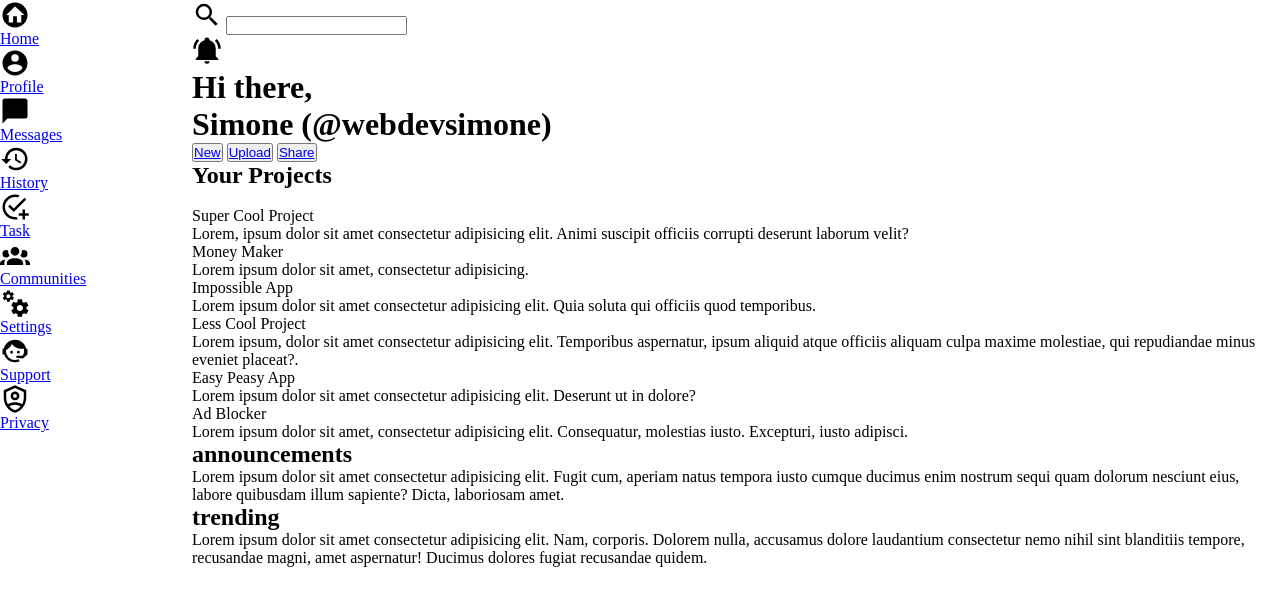
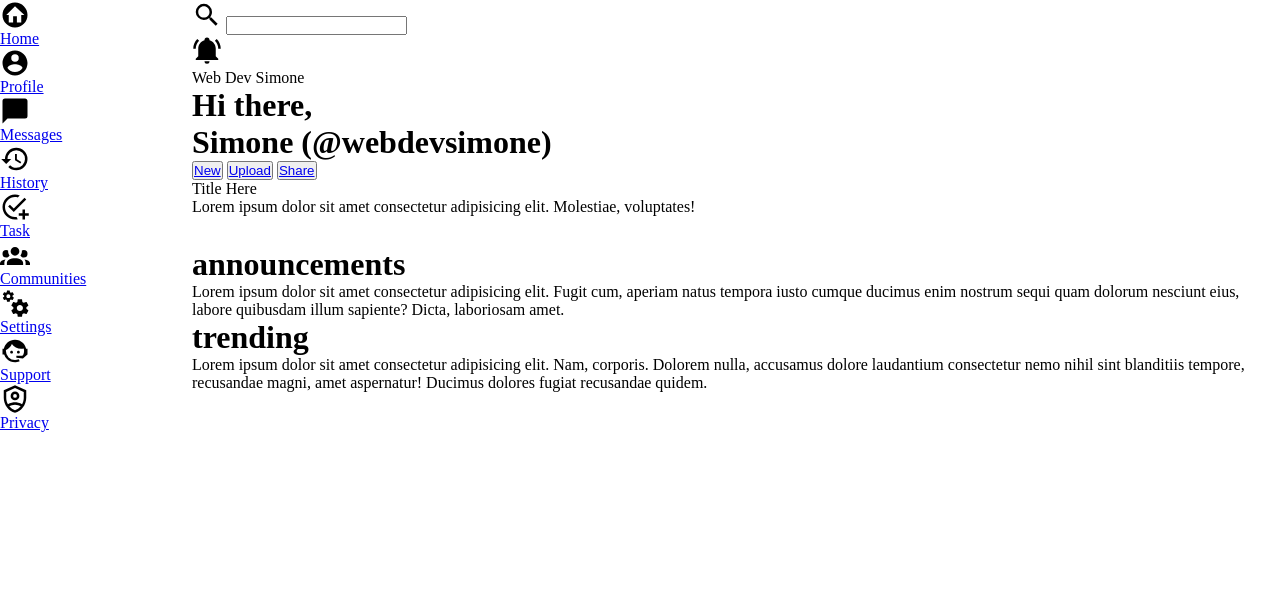
Before and after one commit to simoneintech/dashboard-project, a plain HTML site: page index.html in a window 1280 px wide. Drawn offline with Linux system fonts and the light colour scheme.

Commit message:
fixing card section

```diff
--- a/index.html
+++ b/index.html
@@ -36,11 +36,15 @@
         <div class="headersearch">
           <img src="icons/magnify.svg" alt="" class="dashboardIcons">
           <input type="text" name="search" class="searchBar" autocomplete="off">
+          </div>
           <div class="account">
             <div class="menuIcon">
                 <img src="icons/bell-ring.svg" alt="" class="dashboardIcons">
             </div>
-          </div>
+            <div class="gh-avatar"></div>
+            <p class="username">Web Dev Simone</p>
+    </div>
+    <div class="bottom-nav">
           <h1 class="headerWelcome">Hi there,</h1>
           <h1 class="headerName">Simone (@webdevsimone)</h1>
           <button class="btn">
@@ -54,20 +58,22 @@
           </button>
         </div>
       </div>
-    <section class="content-container">
-      <div class="main-content">
-        <p class="projects">
-            <h1 class="projecttext">Your Projects</h1><br/>
-            <div class="yourprojects"><p>Super Cool Project <br/> Lorem, ipsum dolor sit amet consectetur adipisicing elit.
-            Animi suscipit officiis corrupti deserunt laborum velit?</p></div>
-            <div class="yourprojects"><p>Money Maker<br/> Lorem ipsum dolor sit amet, consectetur adipisicing.</p></div>
-            <div class="yourprojects"><p>Impossible App<br/> Lorem ipsum dolor sit amet consectetur adipisicing elit.
-            Quia soluta qui officiis quod temporibus.</p></div>
-            <div class="yourprojects"><p>Less Cool Project<br/> Lorem ipsum, dolor sit amet consectetur adipisicing elit. Temporibus aspernatur,
-            ipsum aliquid atque officiis aliquam culpa maxime molestiae, qui repudiandae minus eveniet placeat?.</p></div>
-            <div class="yourprojects"><p>Easy Peasy App<br/> Lorem ipsum dolor sit amet consectetur adipisicing elit. Deserunt ut in dolore?</p></div>
-            <div class="yourprojects"><p>Ad Blocker<br/> Lorem ipsum dolor sit amet, consectetur adipisicing elit. Consequatur, molestias iusto. Excepturi, iusto adipisci.</p></div>
-          </p>
+      <div class="cards">
+        <div class="card">
+            <h class="card-title">Title Here</h>
+            <p class="card-text">
+                Lorem ipsum dolor sit amet consectetur adipisicing elit. Molestiae, voluptates!
+            </p>
+            <div id="icons" class="dashboardIcons">
+
+            </div>
+        </div>
+      </div>
+
+
+
+
+
           <h1 class="announcements">announcements
            </h1>
           <div class="announcements-container">Lorem ipsum dolor sit amet consectetur adipisicing elit. Fugit cum, aperiam natus
```
